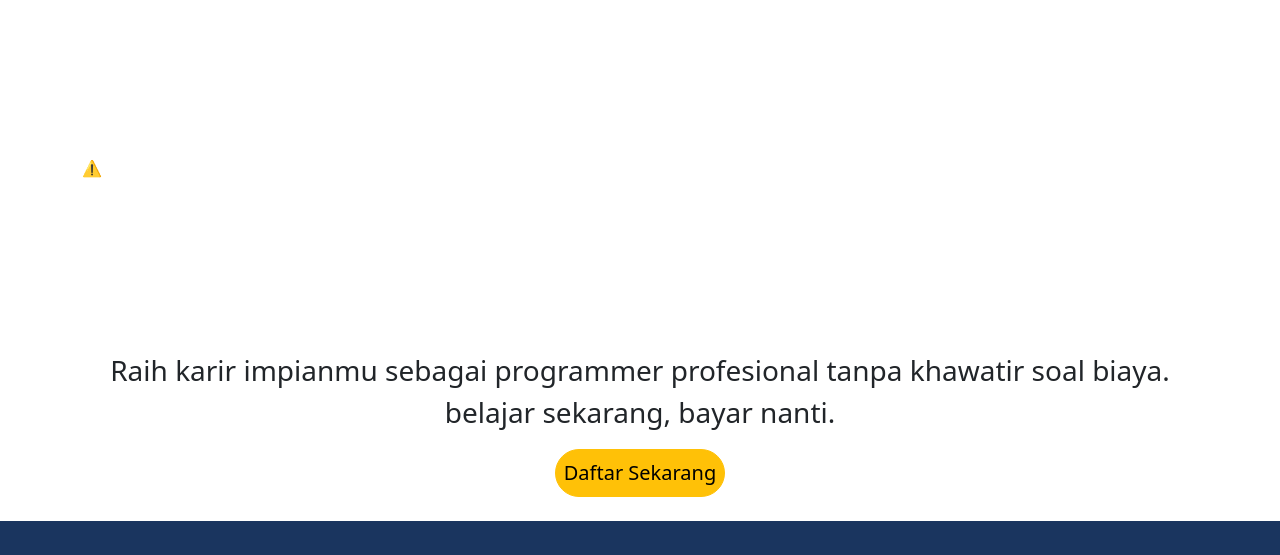
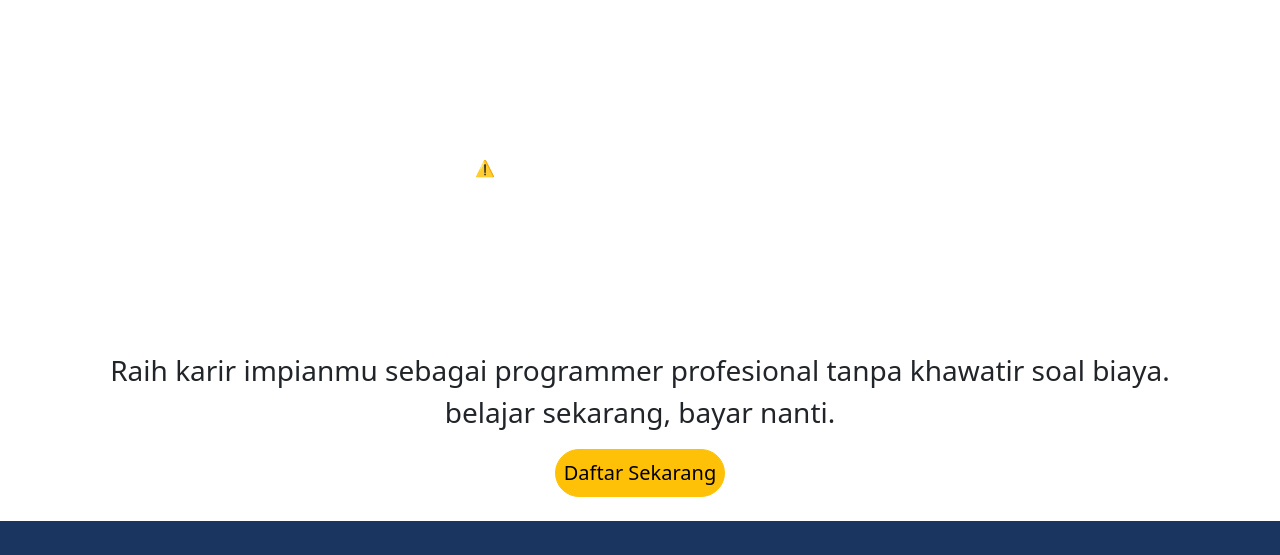
Before and after one commit to Aryasandi/Coding-Course, a plain HTML site: page index.html in a window 1280 px wide. Shown: the part 245-800 px from the top of the page. Drawn offline with nearby package versions, Linux system fonts and the light colour scheme; no server answers; a script that the page names is missing.

Commit message:
Update style.css

```diff
--- a/style.css
+++ b/style.css
@@ -71,3 +71,8 @@ section{
 .kanan {
   font-size: 12px;
 }
+.lottie{
+  display: flex;
+  justify-content: center;
+  align-items: center;
+}
```
